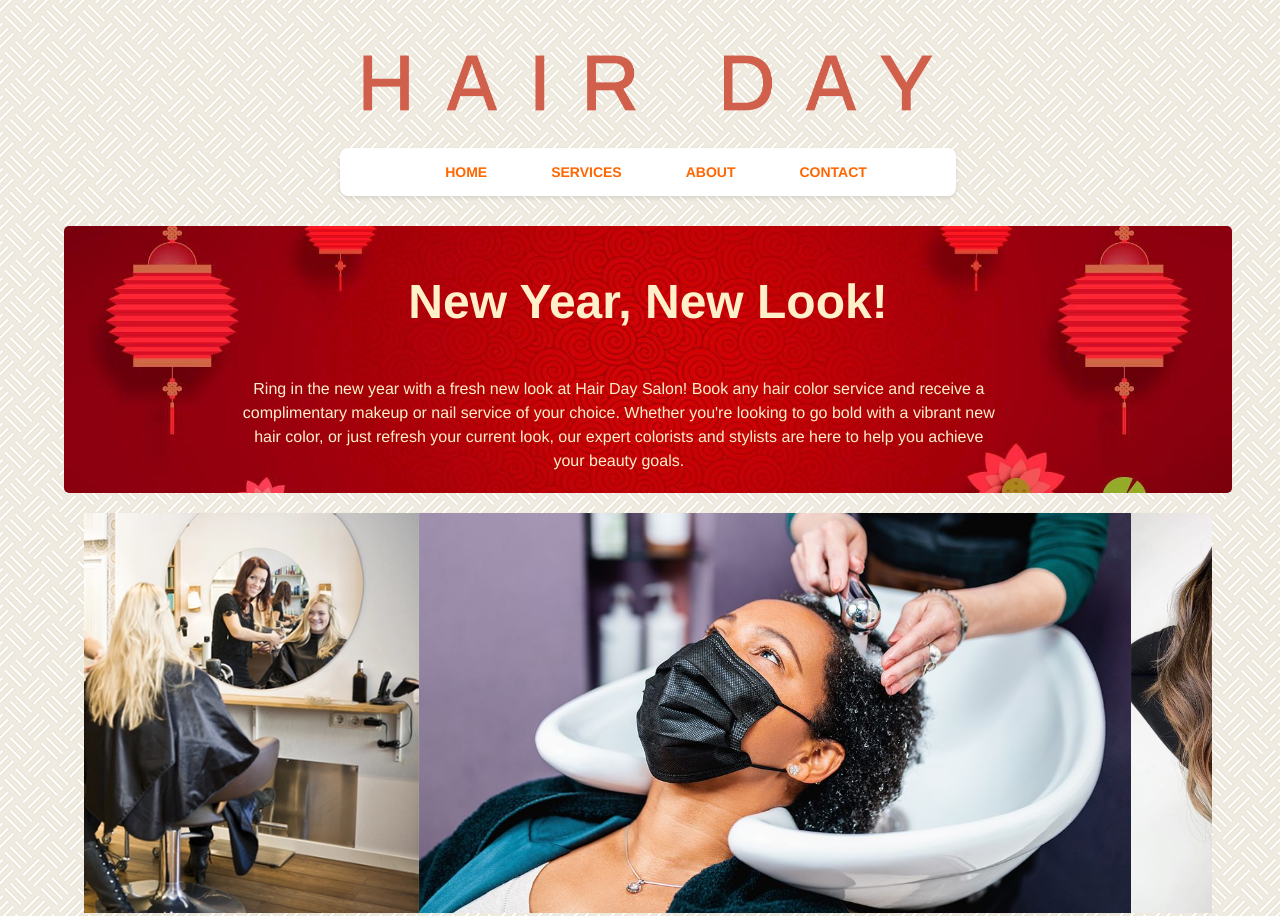
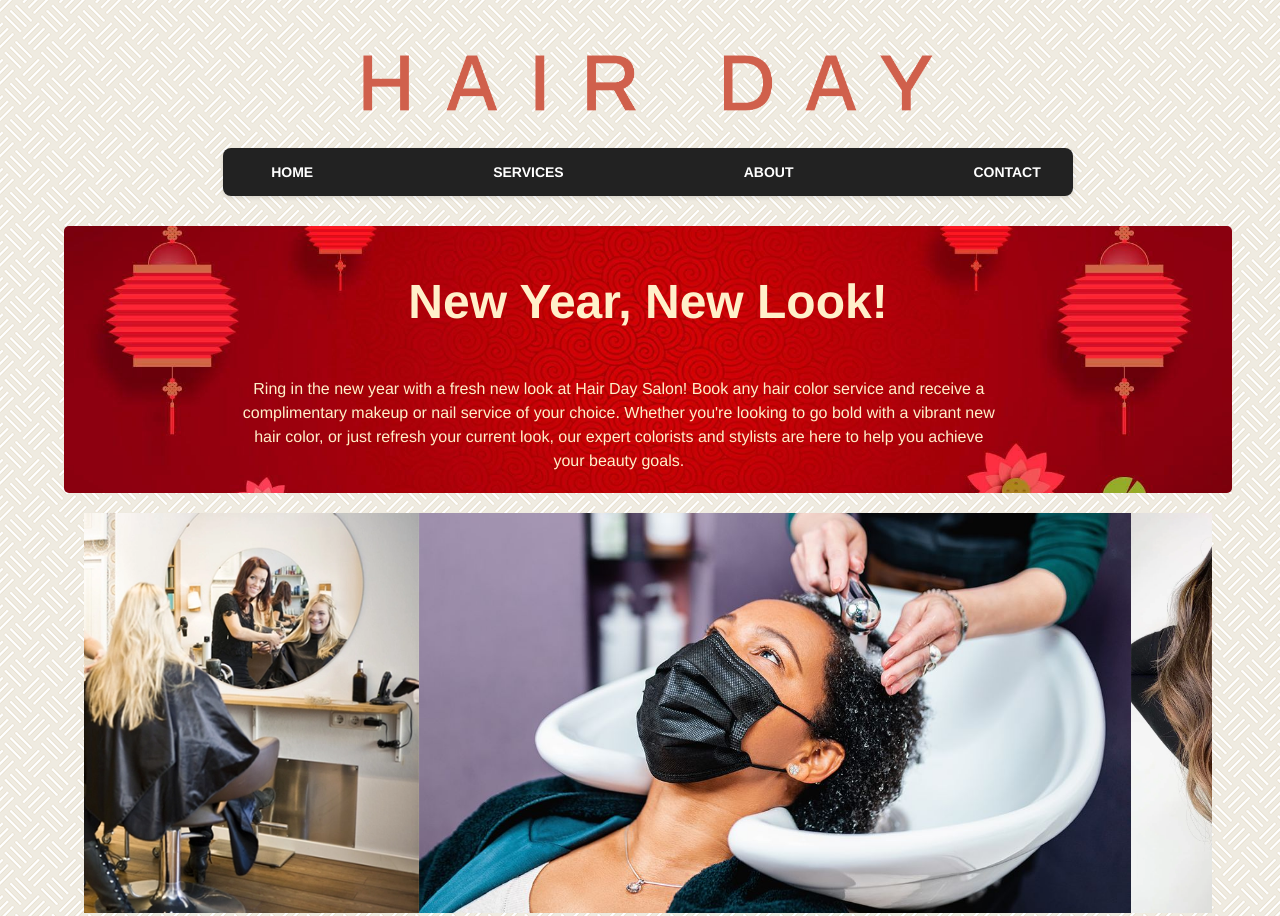
Before and after one commit to srdtrk/meta-frontend-course-4, a plain HTML site: page index.html in a window 1280 px wide. Shown: the top 916 px of the page. Drawn offline with Linux system fonts and the light colour scheme.

Commit message:
final version

```diff
--- a/css/styles.css
+++ b/css/styles.css
@@ -7,7 +7,6 @@
 
 body {
   background-image: url("../images/floor-tile.png");
-  background-color: #fff6e6;
   font-family: "Helvetica Neue", Helvetica, Arial, sans-serif;
   font-size: 14px;
   margin: 3rem 3rem 5% 5%;
@@ -22,11 +21,11 @@ h2 {
 }
 
 nav {
-  background-color: white;
+  background-color: #222222;
   box-shadow: 0 2px 4px rgba(0, 0, 0, 0.1);
   border-radius: 8px;
   padding: 1rem;
-  width: 50%;
+  width: 70%;
   margin: 30px auto;
   text-align: center;
 }
@@ -37,7 +36,7 @@ nav ul {
   padding: 0;
   list-style: none;
   text-align: center;
-  justify-content: center;
+  justify-content: space-between;
 }
 
 nav li {
@@ -51,7 +50,7 @@ nav li:last-child {
 }
 
 nav a {
-  color: #ff6600;
+  color: white;
   text-decoration: none;
   font-weight: bold;
   text-transform: uppercase;
@@ -98,7 +97,7 @@ article {
 
 footer {
   margin-top: 50px;
-  background-color: #ffdab9;
+  background-color: #ffe6d0;
   border-radius: 5px;
   padding: 20px 40px;
   display: flex;
@@ -149,7 +148,7 @@ button:hover {
 }
 
 .service {
-  background-color: #f5dcb4;
+  background-color: #f6e3c6;
   box-shadow: 0 4px 8px rgba(0, 0, 0, 0.1);
   border-radius: 10px;
   padding: 20px;
```
Also changed, not shown: images/dynamic-style.png (deleted).
